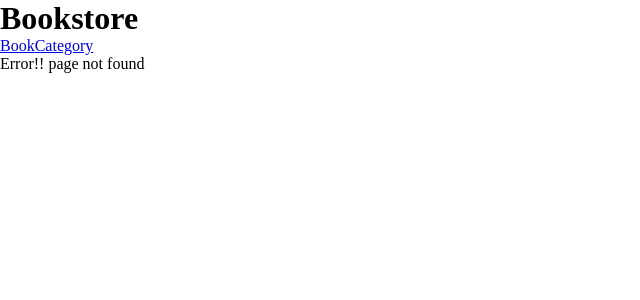
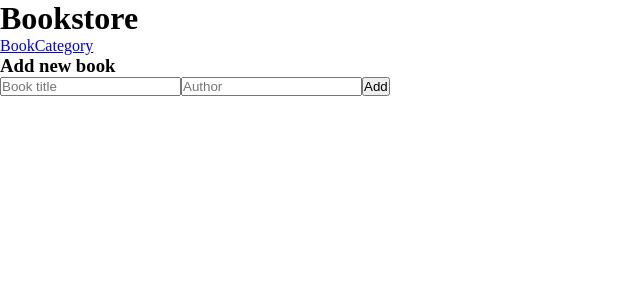
Before and after one commit to Pi1998/Bookstore, a React (Create React App) app in the folder book-store/: page /add-book in a window 1280 px wide. Before the commit this address had no page. Shown: the top 300 px of the page, without its empty margins (0-640 px from the left). Built offline with nearby package versions, Linux system fonts and the light colour scheme.

Commit message:
Add route for addbook

```diff
--- a/book-store/src/App.js
+++ b/book-store/src/App.js
@@ -1,7 +1,10 @@
+// App.js
+import React from 'react';
 import { BrowserRouter, Routes, Route } from 'react-router-dom';
 import Books from './components/books';
 import Category from './components/categories';
 import Navigation from './components/navigation';
+import AddBook from './components/addBook';
 
 function App() {
   return (
@@ -10,6 +13,9 @@ function App() {
         <Route path="/" element={<Navigation />}>
           <Route index path="/" element={<Books />} />
           <Route path="categories" element={<Category />} />
+          <Route path="add-book" element={<AddBook />} />
+          {' '}
+          {/* Add this route */}
           <Route path="*" element={<div>Error!! page not found</div>} />
         </Route>
       </Routes>
```
